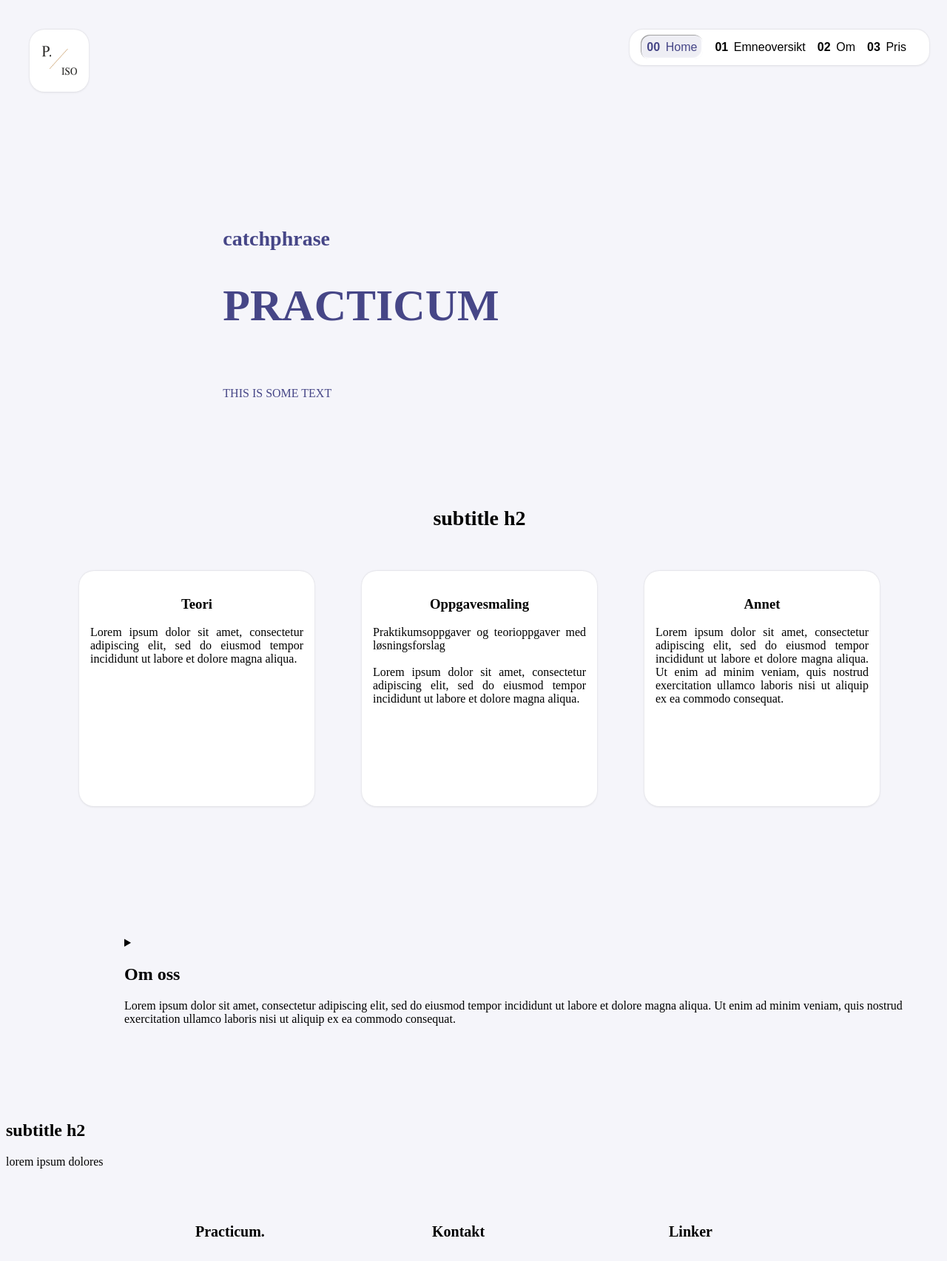
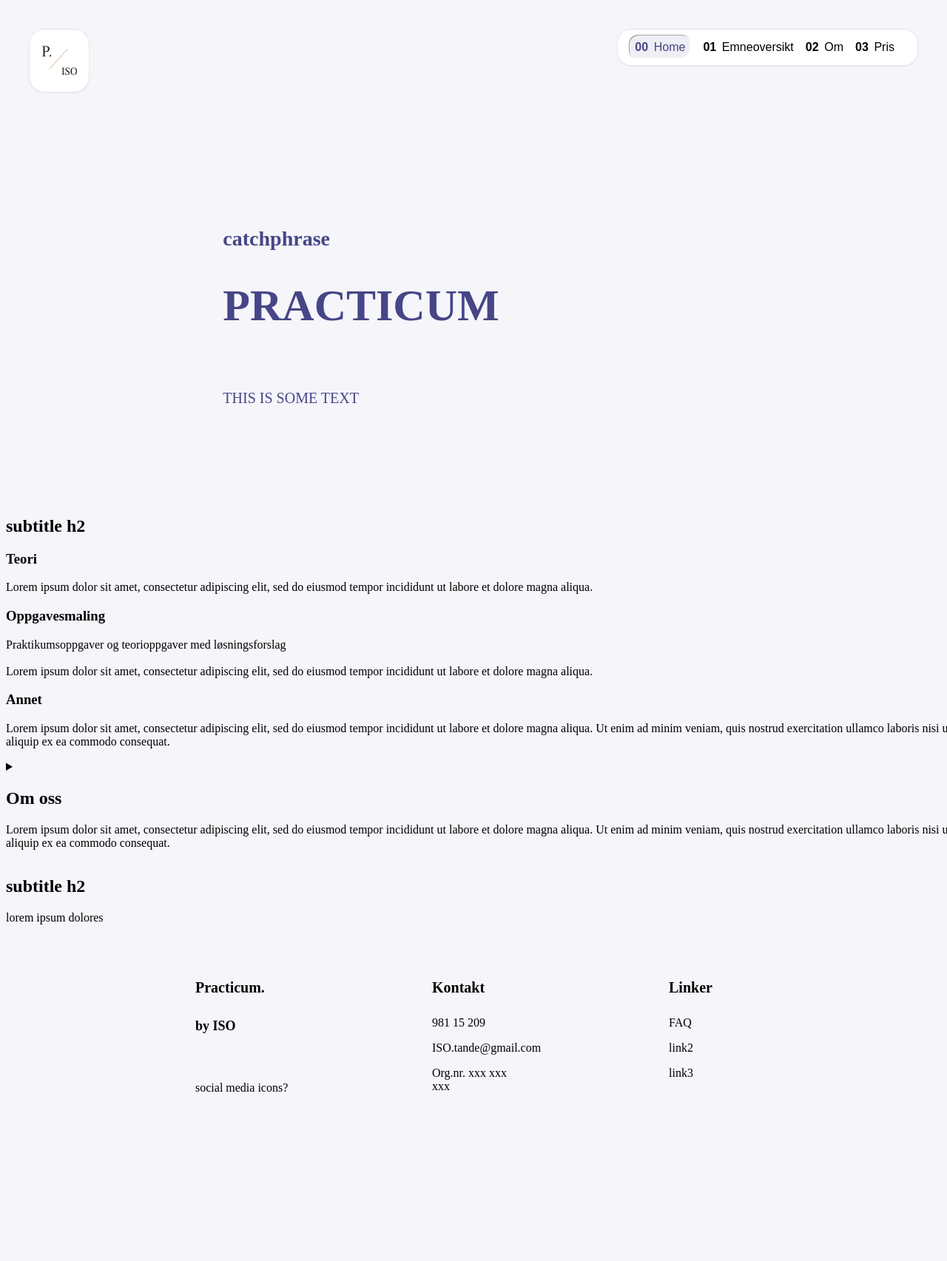
Before and after one commit to ISOTande/Practicum, a PHP site: page / in a window 1280 px wide. Shown: the top 1705 px of the page at 74% size. After the commit the page ends 1476 px from the top, so only its background shows below. Run offline with PHP 8.4, Linux system fonts and the light colour scheme.

Commit message:
Update style.css

```diff
--- a/style.css
+++ b/style.css
@@ -51,7 +51,7 @@ body {
     position: relative;
     display: flex;
     list-style: none;
-    margin: 2rem;
+    margin: 2rem 3rem 2rem 2rem;
 
     padding: 15px;
     border-radius: 18px;
@@ -225,7 +225,7 @@ body {
 
 
 /* ------------------------ */
-/* HOMEPAGE CONTENT: title  */
+/* PAGECONTENT: title  */
 /* ------------------------ */
 
 .title-textbox {
@@ -258,7 +258,7 @@ body {
   }
 
 .title-textbox p {
-    font-size: 1em;
+    font-size: 1.25em;
     font-family: "Source Sans Pro";
   }
 
@@ -275,74 +275,3 @@ body {
   }
 
 }
-
-
-/* --------------------------- */
-/*  HOMEPAGE CONTENT: emner  */
-/* --------------------------- */
-.content-emner {
-    margin-top: 5em;
-    margin-bottom: 3em;
-    text-align: center;
-}
-
-.content-emner .boxes {
-    display: flex;
-    justify-content: center;
-    align-items: center;
-    flex-wrap: wrap;
-    margin-left: 4em;
-    margin-right: 4em;
-}
-
-.content-emner .box {
-    width: 25%;
-    min-width: 15%;
-    aspect-ratio: 1;
-    justify-content: space-around;
-    margin: 2em;
-
-    padding: 15px;
-    border-radius: 20px;
-    background: #ffffff;
-    box-shadow: 0px 1px 3px 0px rgba(0, 0, 0, 0.1),
-              -0px -1px 2px -0px rgba(0, 0, 0, 0.06);
-
-
-}
-
-@media (max-width: 35em) {
-    .content-emner .box {
-        width: 100%;
-        margin-left: 0.25rem;
-        margin-right: 0.25rem;
-    }
-}
-
-.content-emner h2 {
-    text-align: center;
-    font-size: 1.75em;
-    font-family: "Archivo Narrow";
-  }
-
-.content-emner p {
-    text-align: justify;
-    font-size: 1em;
-    font-family: "Source Sans Pro";
-  }
-
-
-/* --------------------------- */
-/*  HOMEPAGE CONTENT: om oss   */
-/* --------------------------- */
-.content-about {
-    margin-top: 5em;
-    margin-bottom: 3em;
-
-
-}
-
-.content-about details {
-    padding: 4rem;
-    margin-left: 6em;
-}
```
